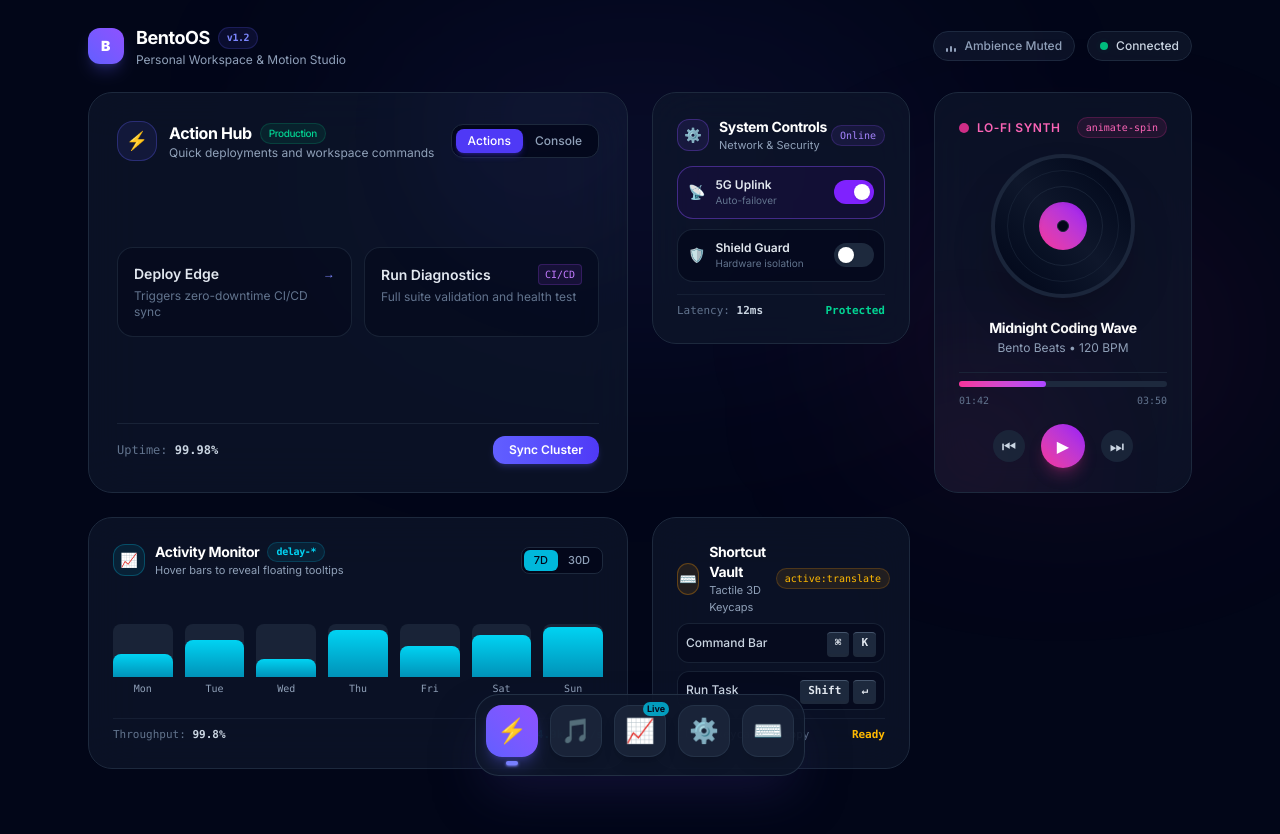
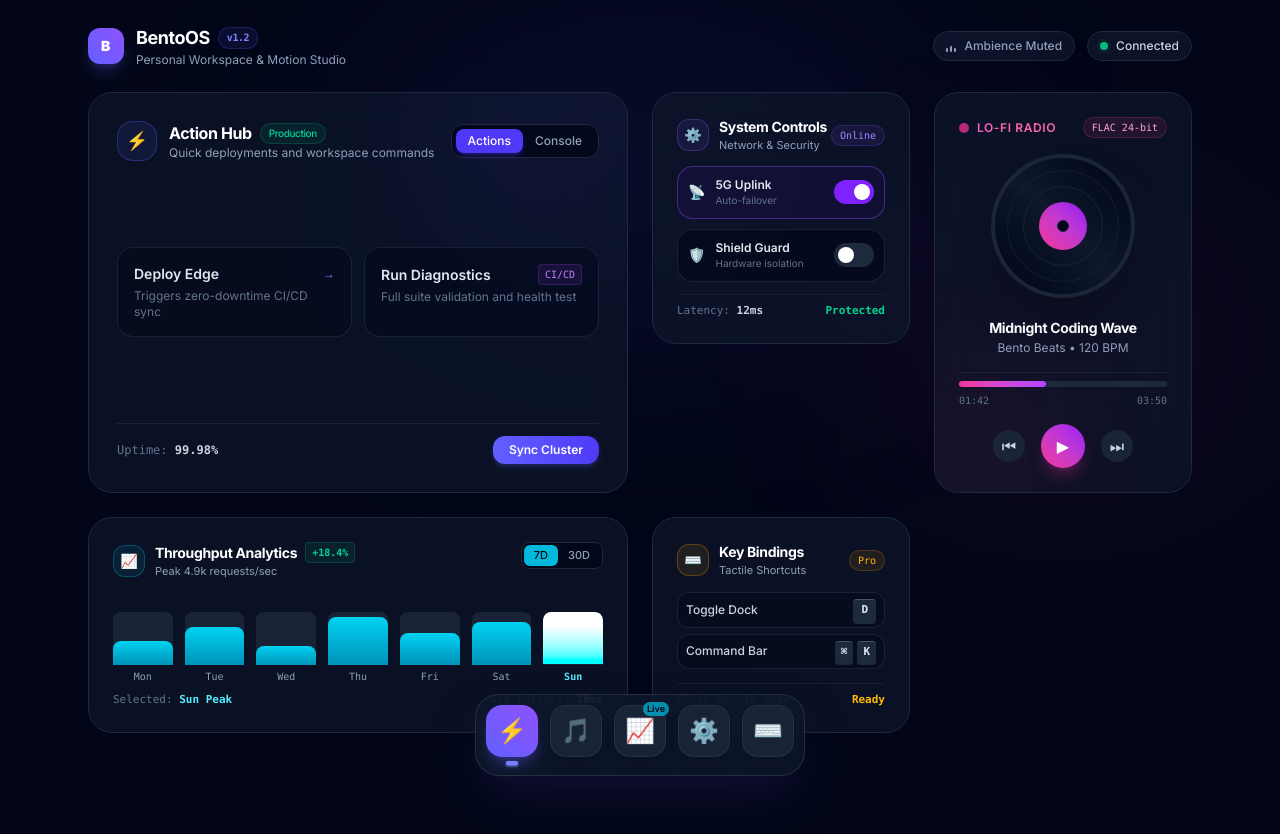
Before and after one commit to hassamnaveed44/bento-os, a Next.js app: page / in a window 1280 px wide. Shown: the top 834 px of the page. Built offline with nearby package versions, Linux system fonts and the light colour scheme.

Commit message:
refactor(ui): update copy on remaining cards, add FLAC audio and dock keybindings

```diff
--- a/components/cards/ActivityMonitorCard.tsx
+++ b/components/cards/ActivityMonitorCard.tsx
@@ -14,28 +14,29 @@ const chartData = [
 
 export default function ActivityMonitorCard() {
   const [timeframe, setTimeframe] = useState<"7D" | "30D">("7D");
+  const [selectedDay, setSelectedDay] = useState<string | null>("Sun");
 
   return (
     <div className="col-span-1 md:col-span-2 lg:col-span-2 min-h-[190px] rounded-3xl bg-slate-900/70 border border-slate-800 hover:border-cyan-500/50 p-5 sm:p-6 backdrop-blur-xl flex flex-col justify-between transition-all duration-300 hover:shadow-xl hover:shadow-cyan-500/5">
 
-      {/* Top Header */}
-      <div className="flex items-center justify-between">
+      {/* Header with High-Level Metrics (Breaks card template uniformity) */}
+      <div className="flex items-start justify-between">
         <div className="flex items-center gap-2.5">
           <div className="h-8 w-8 rounded-xl bg-cyan-500/10 border border-cyan-500/30 flex items-center justify-center text-sm">
             📈
           </div>
           <div>
-            <h2 className="text-sm font-bold text-white tracking-tight flex items-center gap-2">
-              Activity Monitor
-              <span className="text-[10px] font-mono px-2 py-0.5 rounded-full bg-cyan-500/10 text-cyan-400 border border-cyan-500/20">
-                delay-*
+            <div className="flex items-center gap-2">
+              <h2 className="text-sm font-bold text-white tracking-tight">Throughput Analytics</h2>
+              <span className="text-[10px] font-mono text-emerald-400 bg-emerald-500/10 px-1.5 py-0.5 rounded border border-emerald-500/20 font-semibold">
+                +18.4%
               </span>
-            </h2>
-            <p className="text-[11px] text-slate-400">Hover bars to reveal floating tooltips</p>
+            </div>
+            <p className="text-[11px] text-slate-400">Peak 4.9k requests/sec</p>
           </div>
         </div>
 
-        {/* Timeframe Filter with active state spring */}
+        {/* Timeframe Filter */}
         <div className="flex bg-slate-950/80 p-0.5 rounded-lg border border-slate-800 text-[11px]">
           <button
             onClick={() => setTimeframe("7D")}
@@ -56,36 +57,51 @@ export default function ActivityMonitorCard() {
         </div>
       </div>
 
-      {/* Interactive Bar Chart with Hover Tooltips */}
+      {/* Bar Chart with Hover Tooltips & Active Selection */}
       <div className="grid grid-cols-7 gap-2 sm:gap-3 items-end h-24 my-2 pt-6">
-        {chartData.map((item) => (
-          <div key={item.day} className="group/bar relative flex flex-col items-center h-full justify-end cursor-pointer">
+        {chartData.map((item) => {
+          const isSelected = selectedDay === item.day;
 
-            {/* Floating Tooltip (Slides up and fades in on bar hover) */}
+          return (
+            <div
+              key={item.day}
+              onClick={() => setSelectedDay(item.day)}
+              className="group/bar relative flex flex-col items-center h-full justify-end cursor-pointer select-none"
+            >
+              {/* Tooltip */}
               <div className="absolute -top-7 opacity-0 pointer-events-none translate-y-1 group-hover/bar:opacity-100 group-hover/bar:translate-y-0 transition-all duration-200 ease-out bg-slate-950 border border-cyan-500/40 text-cyan-300 text-[10px] font-mono px-1.5 py-0.5 rounded shadow-lg whitespace-nowrap z-20">
                 {item.count}
               </div>
 
-            {/* Vertical Bar with staggered transition delays and scale on hover */}
+              {/* Bar */}
               <div className="w-full bg-slate-800/80 rounded-t-lg overflow-hidden h-full flex items-end">
                 <div
-                className={`w-full bg-gradient-to-t from-cyan-600 to-cyan-400 rounded-t-lg transition-all duration-500 ease-out ${item.delay} group-hover/bar:brightness-125 group-hover/bar:scale-y-105 origin-bottom`}
+                  className={`w-full rounded-t-lg transition-all duration-500 ease-out ${item.delay} ${
+                    isSelected
+                      ? "bg-gradient-to-t from-cyan-400 to-white brightness-125 scale-y-105"
+                      : "bg-gradient-to-t from-cyan-600 to-cyan-400 group-hover/bar:brightness-125 group-hover/bar:scale-y-105"
+                  } origin-bottom`}
                   style={{ height: item.value }}
                 />
               </div>
 
               {/* Day Label */}
-            <span className="text-[10px] font-mono text-slate-400 mt-1 transition-colors duration-150 group-hover/bar:text-cyan-400">
+              <span
+                className={`text-[10px] font-mono mt-1 transition-colors duration-150 ${
+                  isSelected ? "text-cyan-300 font-bold" : "text-slate-400 group-hover/bar:text-cyan-400"
+                }`}
+              >
                 {item.day}
               </span>
             </div>
-        ))}
+          );
+        })}
       </div>
 
-      {/* Footer System Stats */}
-      <div className="flex items-center justify-between text-[11px] text-slate-500 pt-2 border-t border-slate-800/60 font-mono">
-        <span>Throughput: <strong className="text-slate-300">99.8%</strong></span>
-        <span>Peak: <strong className="text-cyan-400">4.9k req/s</strong></span>
+      {/* Clean Status Row without redundant bottom border */}
+      <div className="flex items-center justify-between text-[11px] text-slate-500 font-mono">
+        <span>Selected: <strong className="text-cyan-300">{selectedDay ? `${selectedDay} Peak` : "All"}</strong></span>
+        <span>Avg Latency: <strong className="text-slate-300">18ms</strong></span>
       </div>
     </div>
   );
--- a/components/cards/MusicPlayerCard.tsx
+++ b/components/cards/MusicPlayerCard.tsx
@@ -9,37 +9,35 @@ export default function MusicPlayerCard() {
   return (
     <div className="group/player col-span-1 lg:row-span-2 min-h-[380px] rounded-3xl bg-slate-900/70 border border-slate-800 hover:border-pink-500/50 p-6 backdrop-blur-xl flex flex-col justify-between transition-all duration-500 hover:shadow-2xl hover:shadow-pink-500/10 relative overflow-hidden">
 
-      {/* Background Pink Ambient Glow */}
+      {/* Background glow */}
       <div className="absolute -bottom-20 -left-20 w-56 h-56 bg-pink-500/15 rounded-full blur-3xl transition-opacity duration-500 opacity-40 group-hover/player:opacity-100 pointer-events-none" />
 
-      {/* Top Header */}
+      {/* Header */}
       <div className="flex items-center justify-between z-10">
         <div className="flex items-center gap-2">
           <div className="h-2.5 w-2.5 rounded-full bg-pink-500 animate-pulse" />
-          <span className="text-xs font-semibold uppercase tracking-wider text-pink-400">Lo-Fi Synth</span>
+          <span className="text-xs font-semibold uppercase tracking-wider text-pink-400">Lo-Fi Radio</span>
         </div>
-        <span className="text-[10px] font-mono px-2 py-0.5 rounded-full bg-pink-500/10 text-pink-400 border border-pink-500/20">
-          animate-spin
+        <span className="text-[10px] font-mono px-2 py-0.5 rounded-full bg-pink-500/10 text-pink-300 border border-pink-500/20">
+          FLAC 24-bit
         </span>
       </div>
 
-      {/* Center: Spinning Vinyl Record & Equalizer */}
+      {/* Center: Vinyl Record with slide-out sleeve effect on hover */}
       <div className="my-auto py-4 flex flex-col items-center justify-center z-10">
-
-        {/* Vinyl Record */}
         <div className="relative flex items-center justify-center">
-          {/* Animated Vinyl Disc with Grooves */}
+          {/* Vinyl Disc */}
           <div
-            className={`w-36 h-36 rounded-full bg-gradient-to-tr from-slate-950 via-slate-900 to-slate-950 border-4 border-slate-800/90 shadow-2xl flex items-center justify-center transition-all duration-700 ${
-              isPlaying ? "animate-[spin_4s_linear_infinite] shadow-pink-500/20" : ""
+            className={`w-36 h-36 rounded-full bg-gradient-to-tr from-slate-950 via-slate-900 to-slate-950 border-4 border-slate-800/90 shadow-2xl flex items-center justify-center transition-transform duration-700 ease-out group-hover/player:scale-105 ${
+              isPlaying
+                ? "animate-[spin_4s_linear_infinite] shadow-pink-500/25"
+                : "group-hover/player:rotate-12 group-hover/player:translate-x-2"
             }`}
           >
-            {/* Vinyl Concentric Grooves */}
+            {/* Concentric Grooves */}
             <div className="w-28 h-28 rounded-full border border-slate-800/60 flex items-center justify-center">
               <div className="w-20 h-20 rounded-full border border-slate-800/80 flex items-center justify-center">
-                {/* Center Record Label */}
                 <div className="w-12 h-12 rounded-full bg-gradient-to-tr from-pink-500 to-purple-600 flex items-center justify-center shadow-inner">
-                  {/* Center Spindle Hole */}
                   <div className="w-3 h-3 rounded-full bg-slate-950 border border-slate-800" />
                 </div>
               </div>
@@ -48,7 +46,7 @@ export default function MusicPlayerCard() {
 
           {/* Equalizer overlay when playing */}
           {isPlaying && (
-            <div className="absolute -bottom-2 flex items-end gap-1 bg-slate-950/80 backdrop-blur-md px-2.5 py-1 rounded-full border border-pink-500/30">
+            <div className="absolute -bottom-2 flex items-end gap-1 bg-slate-950/90 backdrop-blur-md px-2.5 py-1 rounded-full border border-pink-500/30">
               <div className="w-1 h-3 bg-pink-500 rounded-full animate-bounce [animation-delay:0ms]" />
               <div className="w-1 h-5 bg-pink-400 rounded-full animate-bounce [animation-delay:150ms]" />
               <div className="w-1 h-2 bg-pink-500 rounded-full animate-bounce [animation-delay:300ms]" />
@@ -57,28 +55,25 @@ export default function MusicPlayerCard() {
           )}
         </div>
 
-        {/* Track Metadata */}
+        {/* Track Info */}
         <div className="text-center mt-5">
           <h3 className="text-sm font-bold text-white tracking-tight">Midnight Coding Wave</h3>
           <p className="text-xs text-slate-400 mt-0.5">Bento Beats • 120 BPM</p>
         </div>
       </div>
 
-      {/* Bottom Area: Interactive Scrub Bar & Controls */}
+      {/* Bottom Area: Scrub Bar & Controls */}
       <div className="space-y-4 z-10 pt-2 border-t border-slate-800/80">
 
-        {/* Interactive Scrub Bar with Grab Cursor */}
+        {/* Scrub Bar with Grab Cursor */}
         <div className="space-y-1.5">
           <div className="group/track relative w-full h-1.5 hover:h-2.5 bg-slate-800 rounded-full cursor-grab active:cursor-grabbing transition-all duration-200">
-            {/* Current Progress Fill */}
             <div
               className="h-full bg-gradient-to-r from-pink-500 to-purple-500 rounded-full transition-all duration-150 relative"
               style={{ width: `${progress}%` }}
             >
-              {/* Scrub Handle (Grows on track hover) */}
               <div className="absolute right-0 top-1/2 -translate-y-1/2 w-3 h-3 bg-white rounded-full shadow-md scale-0 group-hover/track:scale-100 transition-transform duration-200" />
             </div>
-            {/* Clickable range overlay for testing */}
             <input
               type="range"
               min="0"
@@ -94,14 +89,12 @@ export default function MusicPlayerCard() {
           </div>
         </div>
 
-        {/* Playback Control Buttons */}
+        {/* Transport Controls */}
         <div className="flex items-center justify-center gap-4">
-          {/* Previous Track Button */}
           <button className="h-8 w-8 rounded-full bg-slate-800/80 hover:bg-slate-700 text-slate-300 flex items-center justify-center transition-all duration-200 active:scale-90 hover:scale-105">
             ⏮
           </button>
 
-          {/* Master Play/Pause Toggle Button */}
           <button
             onClick={() => setIsPlaying(!isPlaying)}
             className="h-11 w-11 rounded-full bg-gradient-to-tr from-pink-500 to-purple-600 hover:from-pink-600 hover:to-purple-700 text-white flex items-center justify-center shadow-lg shadow-pink-500/25 transition-all duration-200 active:scale-90 hover:scale-110 focus-visible:ring-2 focus-visible:ring-pink-400 focus-visible:outline-none"
@@ -109,7 +102,6 @@ export default function MusicPlayerCard() {
             {isPlaying ? "⏸" : "▶"}
           </button>
 
-          {/* Next Track Button */}
           <button className="h-8 w-8 rounded-full bg-slate-800/80 hover:bg-slate-700 text-slate-300 flex items-center justify-center transition-all duration-200 active:scale-90 hover:scale-105">
             ⏭
           </button>
--- a/components/cards/ShortcutVaultCard.tsx
+++ b/components/cards/ShortcutVaultCard.tsx
@@ -14,61 +14,55 @@ export default function ShortcutVaultCard() {
   return (
     <div className="col-span-1 min-h-[190px] rounded-3xl bg-slate-900/70 border border-slate-800 hover:border-amber-500/50 p-5 sm:p-6 backdrop-blur-xl flex flex-col justify-between transition-all duration-300 hover:shadow-xl hover:shadow-amber-500/5">
 
-      {/* Top Header */}
+      {/* Header */}
       <div className="flex items-center justify-between">
         <div className="flex items-center gap-2.5">
           <div className="h-8 w-8 rounded-xl bg-amber-500/10 border border-amber-500/30 flex items-center justify-center text-sm">
             ⌨️
           </div>
           <div>
-            <h2 className="text-sm font-bold text-white tracking-tight">Shortcut Vault</h2>
-            <p className="text-[11px] text-slate-400">Tactile 3D Keycaps</p>
+            <h2 className="text-sm font-bold text-white tracking-tight">Key Bindings</h2>
+            <p className="text-[11px] text-slate-400">Tactile Shortcuts</p>
           </div>
         </div>
         <span className="text-[10px] font-mono px-2 py-0.5 rounded-full bg-amber-500/10 text-amber-400 border border-amber-500/20">
-          active:translate
+          Pro
         </span>
       </div>
 
-      {/* 3D Keycaps List */}
-      <div className="space-y-2 my-2">
-        {/* Keycap Item 1: Command Palette */}
+      {/* 3D Keycaps */}
+      <div className="space-y-1.5 my-2">
+        {/* Shortcut 1: Toggle Dock (Our live custom feature!) */}
+        <div
+          onClick={() => handleCopy("D")}
+          className="flex items-center justify-between p-1.5 px-2 rounded-xl bg-slate-950/50 border border-slate-800/80 hover:border-slate-700 cursor-pointer transition-all duration-150 active:scale-[0.98] select-none"
+        >
+          <span className="text-xs text-slate-300 font-medium">Toggle Dock</span>
+          <kbd className="px-2 py-0.5 text-[11px] font-mono font-semibold text-slate-200 bg-slate-800 border-t border-slate-600 rounded shadow-[0_3px_0_0_#1e293b] active:shadow-none active:translate-y-[3px] transition-all duration-75">
+            D
+          </kbd>
+        </div>
+
+        {/* Shortcut 2: Command Bar */}
         <div
           onClick={() => handleCopy("⌘ + K")}
-          className="flex items-center justify-between p-2 rounded-xl bg-slate-950/50 border border-slate-800/80 hover:border-slate-700 cursor-pointer transition-all duration-150 active:scale-[0.98] select-none"
+          className="flex items-center justify-between p-1.5 px-2 rounded-xl bg-slate-950/50 border border-slate-800/80 hover:border-slate-700 cursor-pointer transition-all duration-150 active:scale-[0.98] select-none"
         >
           <span className="text-xs text-slate-300 font-medium">Command Bar</span>
           <div className="flex items-center gap-1">
-            {/* 3D Keycap with shadow depth & pushdown on active */}
-            <kbd className="px-2 py-0.5 text-[11px] font-mono font-semibold text-slate-200 bg-slate-800 border-t border-slate-600 rounded shadow-[0_3px_0_0_#1e293b] active:shadow-none active:translate-y-[3px] transition-all duration-75">
+            <kbd className="px-1.5 py-0.5 text-[11px] font-mono font-semibold text-slate-200 bg-slate-800 border-t border-slate-600 rounded shadow-[0_3px_0_0_#1e293b] active:shadow-none active:translate-y-[3px] transition-all duration-75">
               ⌘
             </kbd>
-            <kbd className="px-2 py-0.5 text-[11px] font-mono font-semibold text-slate-200 bg-slate-800 border-t border-slate-600 rounded shadow-[0_3px_0_0_#1e293b] active:shadow-none active:translate-y-[3px] transition-all duration-75">
+            <kbd className="px-1.5 py-0.5 text-[11px] font-mono font-semibold text-slate-200 bg-slate-800 border-t border-slate-600 rounded shadow-[0_3px_0_0_#1e293b] active:shadow-none active:translate-y-[3px] transition-all duration-75">
               K
-            </kbd>
-          </div>
-        </div>
-
-        {/* Keycap Item 2: Quick Search */}
-        <div
-          onClick={() => handleCopy("⇧ + ↵")}
-          className="flex items-center justify-between p-2 rounded-xl bg-slate-950/50 border border-slate-800/80 hover:border-slate-700 cursor-pointer transition-all duration-150 active:scale-[0.98] select-none"
-        >
-          <span className="text-xs text-slate-300 font-medium">Run Task</span>
-          <div className="flex items-center gap-1">
-            <kbd className="px-2 py-0.5 text-[11px] font-mono font-semibold text-slate-200 bg-slate-800 border-t border-slate-600 rounded shadow-[0_3px_0_0_#1e293b] active:shadow-none active:translate-y-[3px] transition-all duration-75">
-              Shift
-            </kbd>
-            <kbd className="px-2 py-0.5 text-[11px] font-mono font-semibold text-slate-200 bg-slate-800 border-t border-slate-600 rounded shadow-[0_3px_0_0_#1e293b] active:shadow-none active:translate-y-[3px] transition-all duration-75">
-              ↵
             </kbd>
           </div>
         </div>
       </div>
 
-      {/* Footer Copy Feedback */}
+      {/* Footer Feedback */}
       <div className="flex items-center justify-between text-[11px] text-slate-500 pt-2 border-t border-slate-800/60 font-mono">
-        <span>Click keycap to copy</span>
+        <span>Click key to copy</span>
         <span className="text-amber-400 font-semibold transition-all duration-200">
           {copiedKey ? `Copied ${copiedKey}!` : "Ready"}
         </span>
```
Lines whose indentation alone changed are shown as unchanged.
